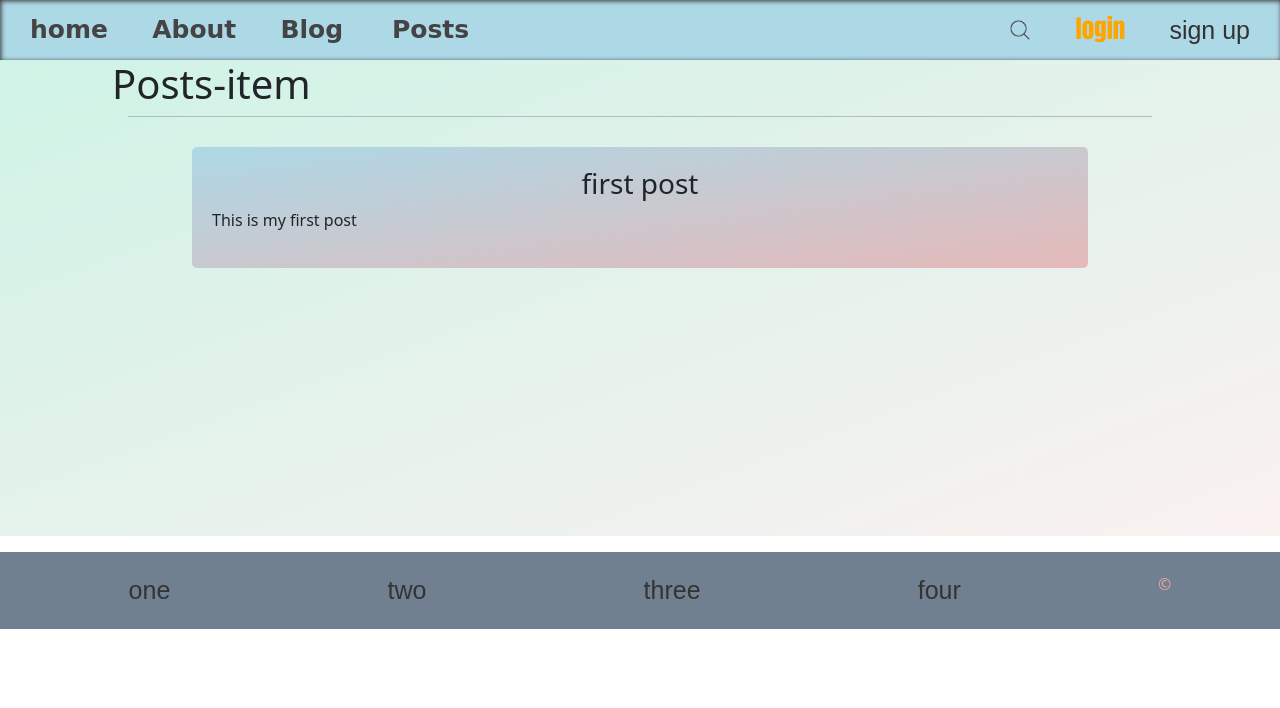
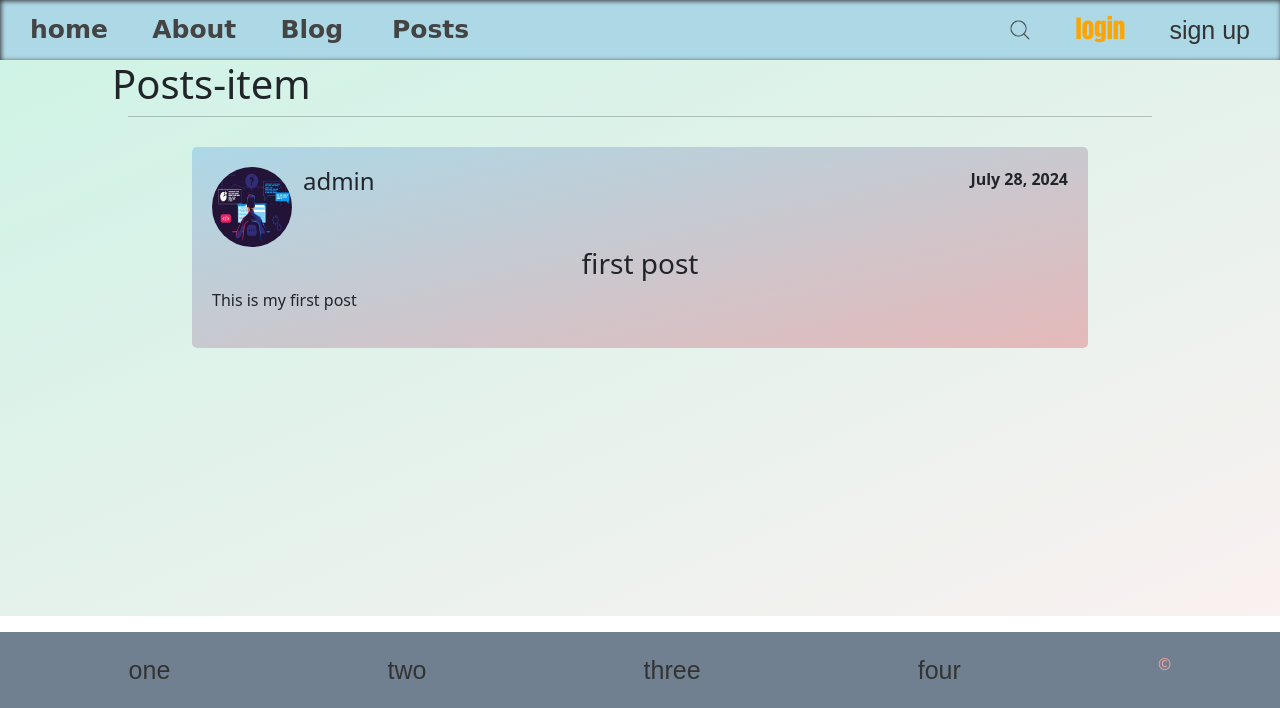
Before and after one commit to AbrorBoqiyev/sale, a Django app: page /posts/view_post/1 in a window 1280 px wide. Shown: the top 708 px of the page. Run offline with Django 5.2, Linux system fonts and the light colour scheme; data comes from the database, SQL or seed files in the repository; both versions use the stored data as it was after the commit; parts of the project's set-up code (start-up, migrations or seed data) failed here and were passed over; some libraries are stand-ins or nearby versions.

Commit message:
profile  get_owner_pic

```diff
--- a/savdo/posts/templates/view_post.html
+++ b/savdo/posts/templates/view_post.html
@@ -23,6 +23,15 @@
         <hr>
         <div class="post-item">
             <div class="view-content">
+                <div class="upper_view">
+                    <div class="owner-view_profile">
+                        <img src="{{post.get_owner_pic}}" class="picture_view" alt="picture">
+                        <h4>
+                             {{post.author}}
+                        </h4>
+                    </div>
+                    <b>{{post.date_posted|date}}</b>
+                </div>
                 <h3>{{ post.title }}</h3>
                 <p>{{ post.content }}</p>
             </div>
--- a/savdo/static/styles/navbar.css
+++ b/savdo/static/styles/navbar.css
@@ -80,3 +80,10 @@ a:hover{
     top: 13%;
     left: 15%;
 }
+
+
+.profile-picture {
+    width: 50px;
+    height: 50px;
+    border-radius: 50%;
+}
--- a/savdo/static/styles/profile.css
+++ b/savdo/static/styles/profile.css
@@ -9,6 +9,7 @@
     width: 100%;
     display: grid;
     grid-template-columns: repeat(2, 1fr);
+    padding: 4rem 0;
 
 }
 .profile-intro-wrapper img {
--- a/savdo/static/styles/view_post.css
+++ b/savdo/static/styles/view_post.css
@@ -23,3 +23,16 @@ h3{text-align: center;}
     height: 29.7vh;
     /* background-color: red; */
 }
+.picture_view {
+    width: 80px;
+    height: 80px;
+    border-radius: 50%;
+}
+.upper_view, .owner-view_profile{
+    display: flex;
+    justify-content: space-between;
+    cursor: pointer;
+}
+.owner-view_profile{
+    width: 19%;
+}
--- a/savdo/templates/navbar.html
+++ b/savdo/templates/navbar.html
@@ -21,7 +21,7 @@
                 <div class="content">
                     <p class="user-info">
                         <a class="nav-item login" href="{% url 'profile_page' %}">{{ request.user.username | title}}</a>
-                        <img src="request.user.profile.image.url" class="profile-picture" alt="user-image">
+                        <img src="{{user.profile.image.url}}" class="profile-picture" alt="user-image">
                      </p>
                     <a class="nav-item logout" href="{%url 'logout_user' %}">Log out</a>
                 </div>
```
Also changed, not shown: savdo/db.sqlite3.
